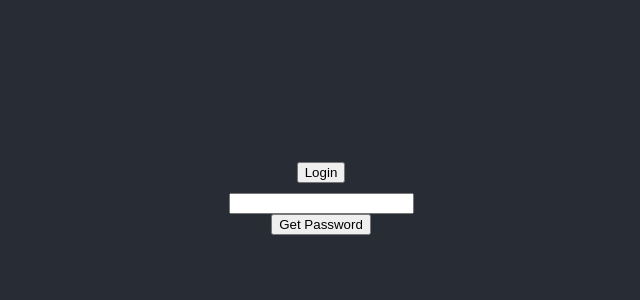
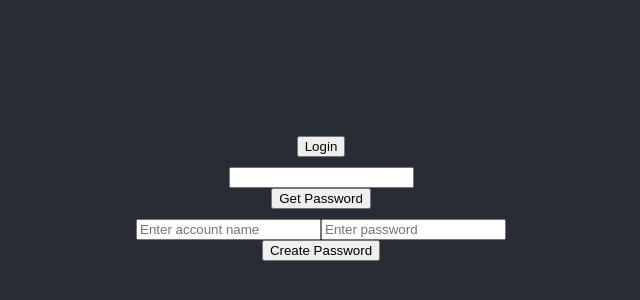
Before and after one commit to LebkuchenCJ/lock-head, a React (Create React App) app in the folder client/: page / in a window 1280 px wide. Shown: the part 202-502 px from the top of the page, without its empty margins (319-959 px from the left). Built offline with nearby package versions, Linux system fonts and the light colour scheme.

Commit message:
Add basic structre for new password method - no function

```diff
--- a/client/src/App.js
+++ b/client/src/App.js
@@ -1,5 +1,19 @@
 import React, { useState } from "react";
 import "./App.css";
+
+async function createPassword(name, password) {
+  const data = {
+    name,
+    password,
+  };
+  const response = await fetch("/api/passwords/", {
+    method: "POST",
+    headers: {
+      "Content-Type": "application/json;charset=utf-8",
+    },
+    body: JSON.stringify(data),
+  });
+}
 
 async function login() {
   const data = {
@@ -18,13 +32,14 @@ async function login() {
   alert(result);
 }
 
-async function getPasswords() {
-  const response = await fetch("/api/passwords/kebab");
+async function getPasswords(name) {
+  const response = await fetch(`/api/passwords/${name}`);
   const result = await response.text();
   alert(result);
 }
 function App() {
   const [passwordName, setPasswordName] = useState("");
+  const [passwordValue, setPasswordValue] = useState("");
   return (
     <div className="App">
       <header className="App-header">
@@ -36,6 +51,21 @@ function App() {
           />
         </label>
         <button onClick={() => getPasswords(passwordName)}>Get Password</button>
+        <label>
+          <input
+            value={passwordName}
+            placeholder="Enter account name"
+            onChange={(event) => setPasswordName(event.target.value)}
+          />
+          <input
+            value={passwordValue}
+            placeholder="Enter password"
+            onChange={(event) => setPasswordValue(event.target.value)}
+          />
+        </label>
+        <button onClick={() => createPassword(passwordName, passwordValue)}>
+          Create Password
+        </button>
       </header>
     </div>
   );
```
